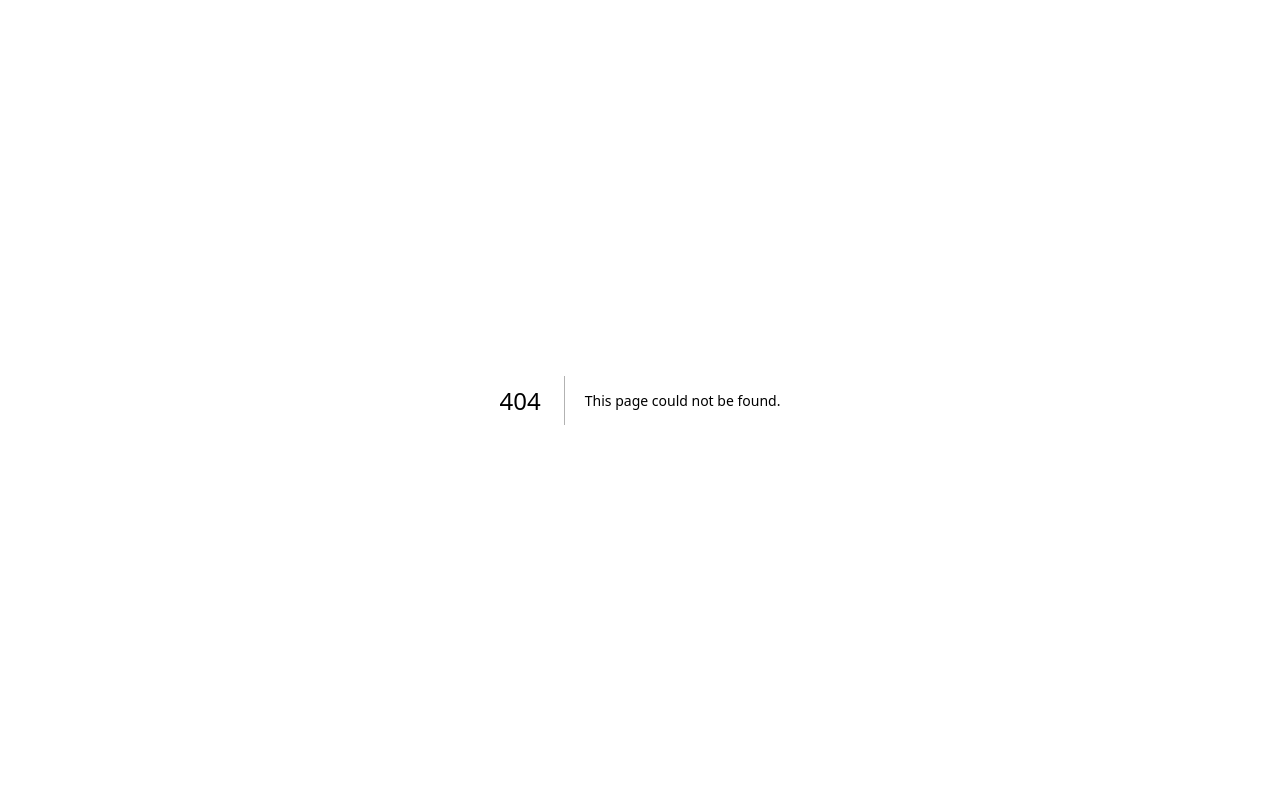
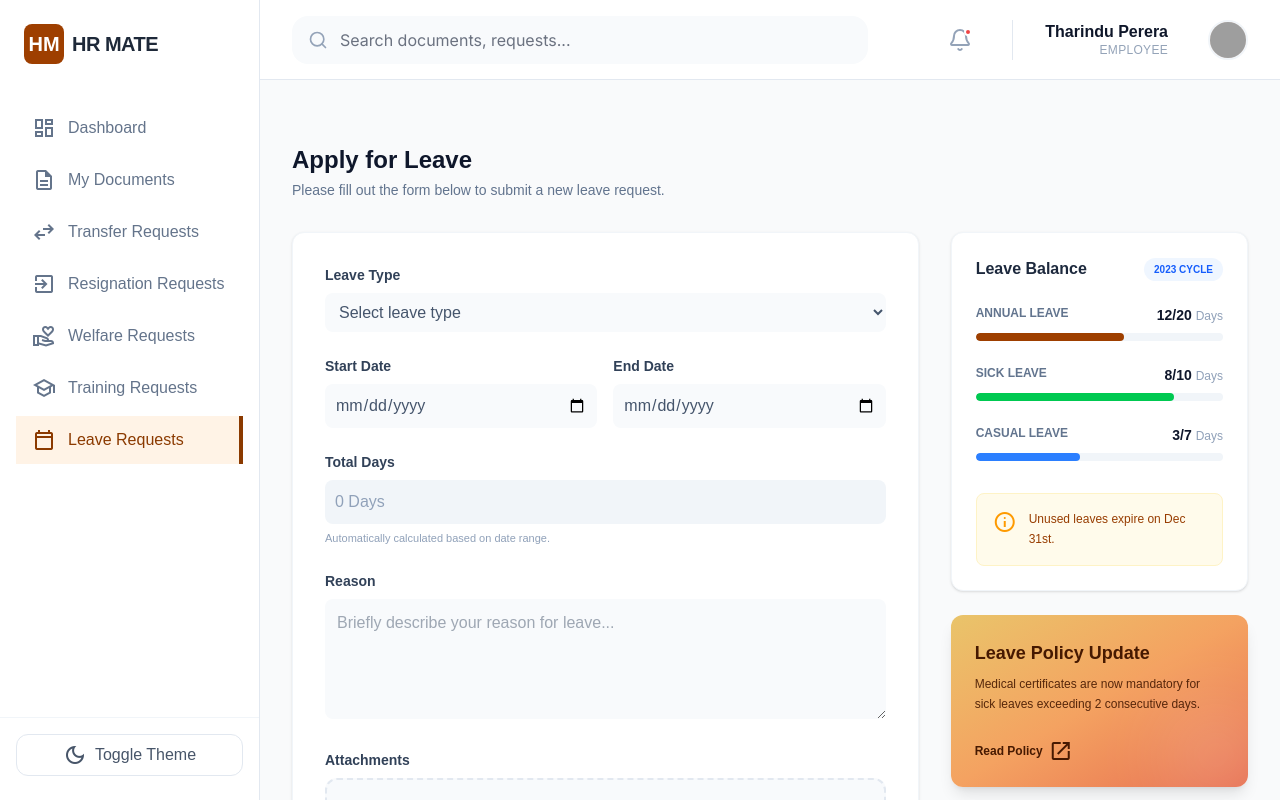
Before and after one commit to Ruhini-Udara/Nexora_HRMS_frontend, a Next.js app: page /employee/leave in a window 1280 px wide. Before the commit this address had no page. Shown: the top 800 px of the page. Built offline with nearby package versions, Linux system fonts and the light colour scheme; grey boxes are pictures that could not be loaded.

Commit message:
employee dashboard leave request module added

```diff
--- /dev/null
+++ b/src/app/employee/leave/page.tsx
@@ -0,0 +1,127 @@
+"use client";
+
+import React from "react";
+import Link from "next/link";
+
+export default function LeaveRequestPage() {
+    return (
+        <div className="max-w-7xl mx-auto w-full grid grid-cols-12 gap-8">
+            <div className="col-span-12">
+                <h1 className="text-2xl font-bold text-slate-900 dark:text-white">Apply for Leave</h1>
+                <p className="text-slate-500 dark:text-slate-400 text-sm mt-1">Please fill out the form below to submit a new leave request.</p>
+            </div>
+
+            <div className="col-span-12 lg:col-span-8">
+                <div className="bg-white dark:bg-slate-900 p-8 rounded-xl shadow-sm border border-slate-100 dark:border-slate-800">
+                    <form className="space-y-6">
+                        <div>
+                            <label className="block text-sm font-semibold text-slate-700 dark:text-slate-300 mb-2">Leave Type</label>
+                            <select className="w-full bg-slate-50 dark:bg-slate-800 border-slate-200 dark:border-slate-700 rounded-lg focus:ring-primary focus:border-primary text-slate-600 dark:text-slate-300 p-2.5 outline-none">
+                                <option>Select leave type</option>
+                                <option>Annual Leave</option>
+                                <option>Sick Leave</option>
+                                <option>Casual Leave</option>
+                            </select>
+                        </div>
+                        <div className="grid grid-cols-1 md:grid-cols-2 gap-4">
+                            <div>
+                                <label className="block text-sm font-semibold text-slate-700 dark:text-slate-300 mb-2">Start Date</label>
+                                <div className="relative">
+                                    <input className="w-full bg-slate-50 dark:bg-slate-800 border-slate-200 dark:border-slate-700 rounded-lg focus:ring-primary focus:border-primary text-slate-600 dark:text-slate-300 p-2.5 outline-none" placeholder="mm/dd/yyyy" type="date" />
+                                </div>
+                            </div>
+                            <div>
+                                <label className="block text-sm font-semibold text-slate-700 dark:text-slate-300 mb-2">End Date</label>
+                                <div className="relative">
+                                    <input className="w-full bg-slate-50 dark:bg-slate-800 border-slate-200 dark:border-slate-700 rounded-lg focus:ring-primary focus:border-primary text-slate-600 dark:text-slate-300 p-2.5 outline-none" placeholder="mm/dd/yyyy" type="date" />
+                                </div>
+                            </div>
+                        </div>
+                        <div>
+                            <label className="block text-sm font-semibold text-slate-700 dark:text-slate-300 mb-2">Total Days</label>
+                            <input className="w-full bg-slate-100 dark:bg-slate-800/50 border-slate-200 dark:border-slate-700 rounded-lg text-slate-400 dark:text-slate-500 p-2.5 outline-none" disabled type="text" value="0 Days" />
+                            <p className="text-[11px] text-slate-400 mt-1.5">Automatically calculated based on date range.</p>
+                        </div>
+                        <div>
+                            <label className="block text-sm font-semibold text-slate-700 dark:text-slate-300 mb-2">Reason</label>
+                            <textarea className="w-full bg-slate-50 dark:bg-slate-800 border-slate-200 dark:border-slate-700 rounded-lg focus:ring-primary focus:border-primary text-slate-600 dark:text-slate-300 p-3 outline-none" placeholder="Briefly describe your reason for leave..." rows={4}></textarea>
+                        </div>
+                        <div>
+                            <label className="block text-sm font-semibold text-slate-700 dark:text-slate-300 mb-2">Attachments</label>
+                            <div className="border-2 border-dashed border-slate-200 dark:border-slate-700 rounded-xl p-8 text-center bg-slate-50 dark:bg-slate-800/30">
+                                <span className="material-symbols-outlined text-slate-400 text-4xl mb-3">cloud_upload</span>
+                                <p className="text-sm font-medium text-slate-600 dark:text-slate-300"><span className="text-primary cursor-pointer">Click to upload</span> or drag and drop</p>
+                                <p className="text-xs text-slate-400 mt-1">PDF, JPG or PNG (max. 10MB)</p>
+                            </div>
+                        </div>
+                        <div className="flex items-center gap-4 pt-4">
+                            <button className="bg-primary hover:bg-primary/90 text-white px-8 py-2.5 rounded-lg font-bold shadow-sm shadow-primary/20 transition-all" type="submit">
+                                Submit Request
+                            </button>
+                            <button className="text-slate-500 hover:text-slate-700 dark:text-slate-400 dark:hover:text-slate-200 font-medium px-4" type="button">
+                                Cancel
+                            </button>
+                        </div>
+                    </form>
+                </div>
+            </div>
+
+            <div className="col-span-12 lg:col-span-4 space-y-6">
+                <div className="bg-white dark:bg-slate-900 p-6 rounded-xl shadow-sm border border-slate-100 dark:border-slate-800">
+                    <div className="flex items-center justify-between mb-6">
+                        <h2 className="font-bold text-slate-800 dark:text-white">Leave Balance</h2>
+                        <span className="bg-blue-50 dark:bg-blue-900/30 text-blue-600 dark:text-blue-400 text-[10px] font-bold px-2.5 py-1 rounded-full">2023 CYCLE</span>
+                    </div>
+                    <div className="space-y-6">
+                        <div className="space-y-2">
+                            <div className="flex justify-between text-xs font-semibold">
+                                <span className="text-slate-500 dark:text-slate-400 uppercase">Annual Leave</span>
+                                <span className="text-slate-900 dark:text-white font-bold text-sm">12/20 <span className="text-slate-400 text-xs font-normal">Days</span></span>
+                            </div>
+                            <div className="h-2 w-full bg-slate-100 dark:bg-slate-800 rounded-full overflow-hidden">
+                                <div className="h-full bg-primary rounded-full" style={{ width: "60%" }}></div>
+                            </div>
+                        </div>
+                        <div className="space-y-2">
+                            <div className="flex justify-between text-xs font-semibold">
+                                <span className="text-slate-500 dark:text-slate-400 uppercase">Sick Leave</span>
+                                <span className="text-slate-900 dark:text-white font-bold text-sm">8/10 <span className="text-slate-400 text-xs font-normal">Days</span></span>
+                            </div>
+                            <div className="h-2 w-full bg-slate-100 dark:bg-slate-800 rounded-full overflow-hidden">
+                                <div className="h-full bg-green-500 rounded-full" style={{ width: "80%" }}></div>
+                            </div>
+                        </div>
+                        <div className="space-y-2">
+                            <div className="flex justify-between text-xs font-semibold">
+                                <span className="text-slate-500 dark:text-slate-400 uppercase">Casual Leave</span>
+                                <span className="text-slate-900 dark:text-white font-bold text-sm">3/7 <span className="text-slate-400 text-xs font-normal">Days</span></span>
+                            </div>
+                            <div className="h-2 w-full bg-slate-100 dark:bg-slate-800 rounded-full overflow-hidden">
+                                <div className="h-full bg-blue-500 rounded-full" style={{ width: "42%" }}></div>
+                            </div>
+                        </div>
+                    </div>
+                    <div className="mt-8 bg-amber-50 dark:bg-amber-900/20 p-4 rounded-lg flex gap-3 border border-amber-100 dark:border-amber-900/30">
+                        <span className="material-symbols-outlined text-amber-500 text-lg">info</span>
+                        <p className="text-amber-800 dark:text-amber-200 text-xs leading-relaxed">
+                            Unused leaves expire on Dec 31st.
+                        </p>
+                    </div>
+                </div>
+
+                <div className="relative overflow-hidden bg-gradient-to-br from-[#E9C46A] via-[#F4A261] to-[#E76F51] p-6 rounded-xl text-amber-950 shadow-lg">
+                    <div className="relative z-10">
+                        <h3 className="font-bold text-lg mb-2">Leave Policy Update</h3>
+                        <p className="text-xs font-medium mb-6 leading-relaxed opacity-90">
+                            Medical certificates are now mandatory for sick leaves exceeding 2 consecutive days.
+                        </p>
+                        <Link href="#" className="inline-flex items-center gap-1.5 text-xs font-bold hover:underline">
+                            Read Policy <span className="material-symbols-outlined text-sm">open_in_new</span>
+                        </Link>
+                    </div>
+                    <div className="absolute -right-4 -bottom-4 w-24 h-24 bg-white/20 rounded-full blur-2xl"></div>
+                </div>
+            </div>
+        </div>
+    );
+}
```
Also changed, not shown: 1 other file (tests, documents, lock files or other folders).
